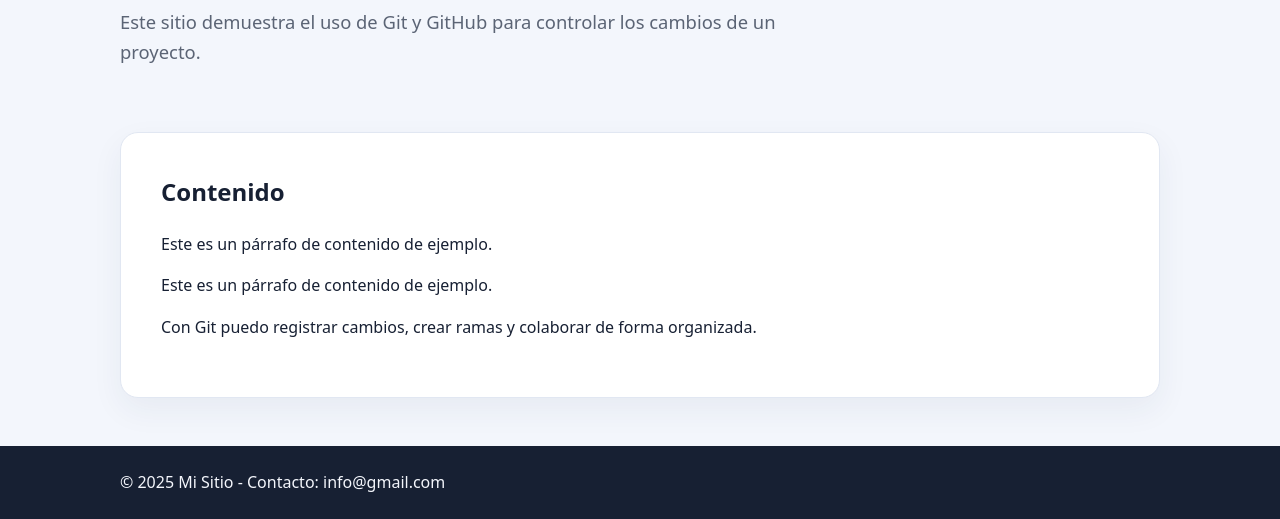
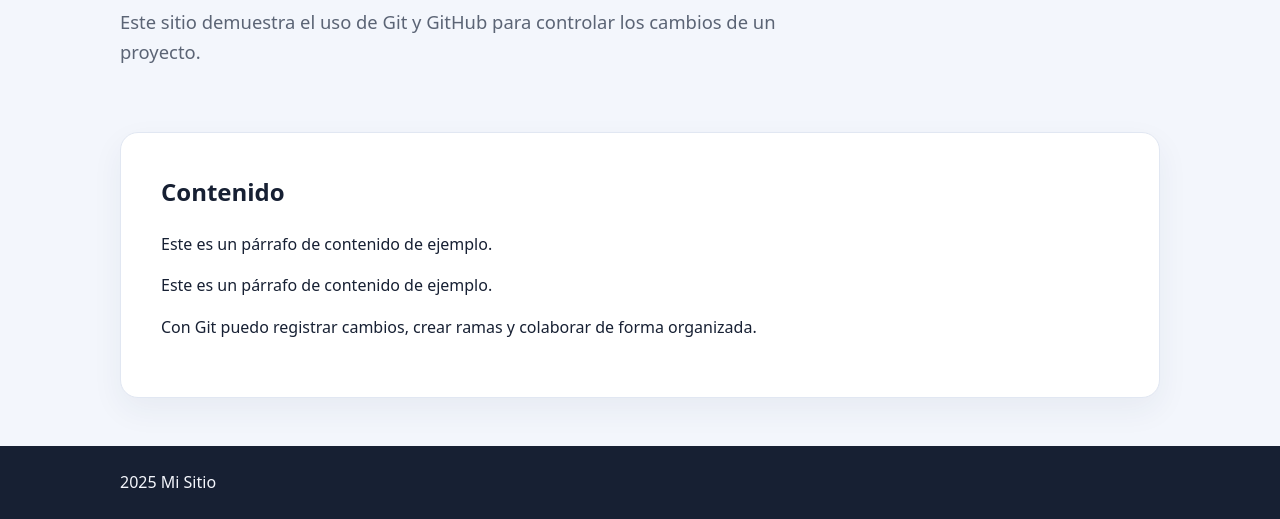
Before and after one commit to santigaviria123456-spec/Proyecto-git, a plain HTML site: page index.html in a window 1280 px wide. Shown: the part 304-823 px from the top of the page. Drawn offline with Linux system fonts and the light colour scheme.

Commit message:
feat: agregar footer con año

```diff
--- a/index.html
+++ b/index.html
@@ -36,7 +36,7 @@
 
   <footer id="contacto" class="site-footer">
     <div class="container footer-inner">
-      <p>© 2025 Mi Sitio - Contacto: info@gmail.com</p>
+      <p>2025 Mi Sitio</p>
     </div>
   </footer>
   <!-- Proyecto creado para practicar control de versiones con Git. -->
```
